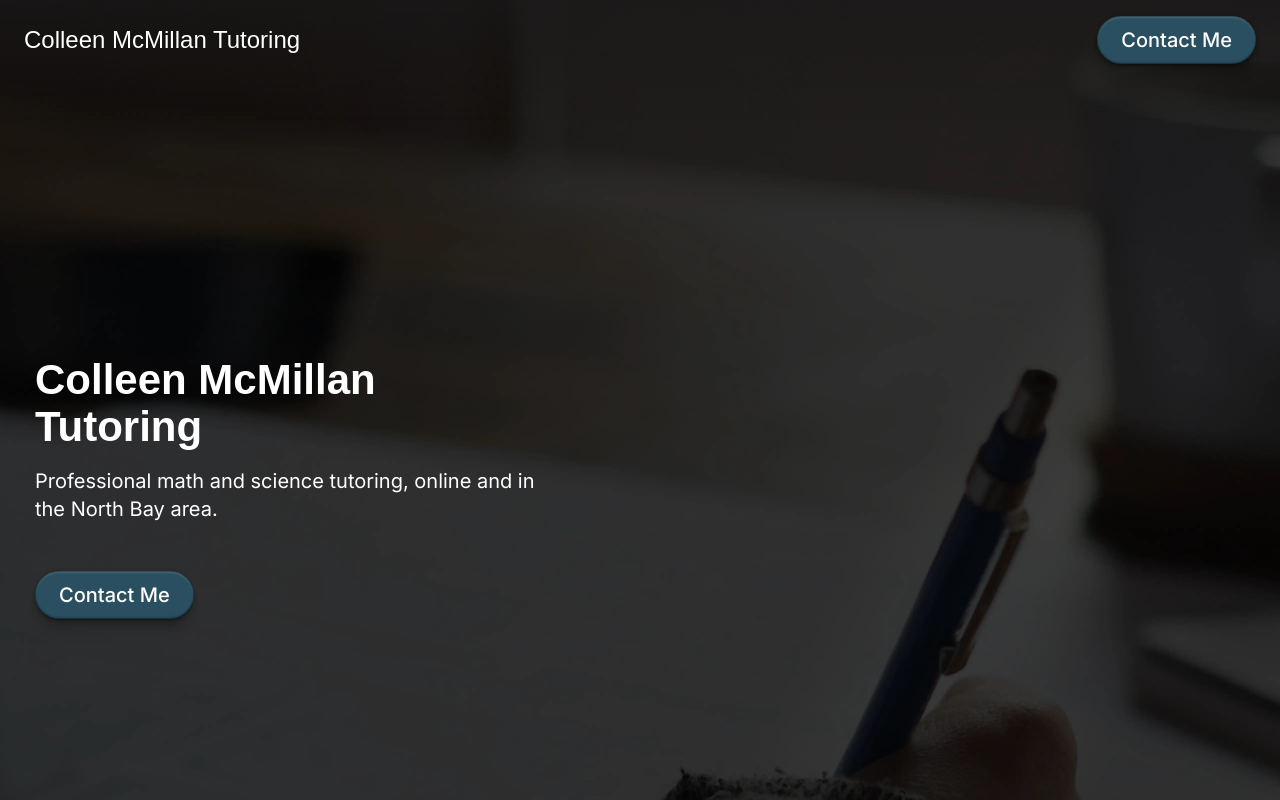
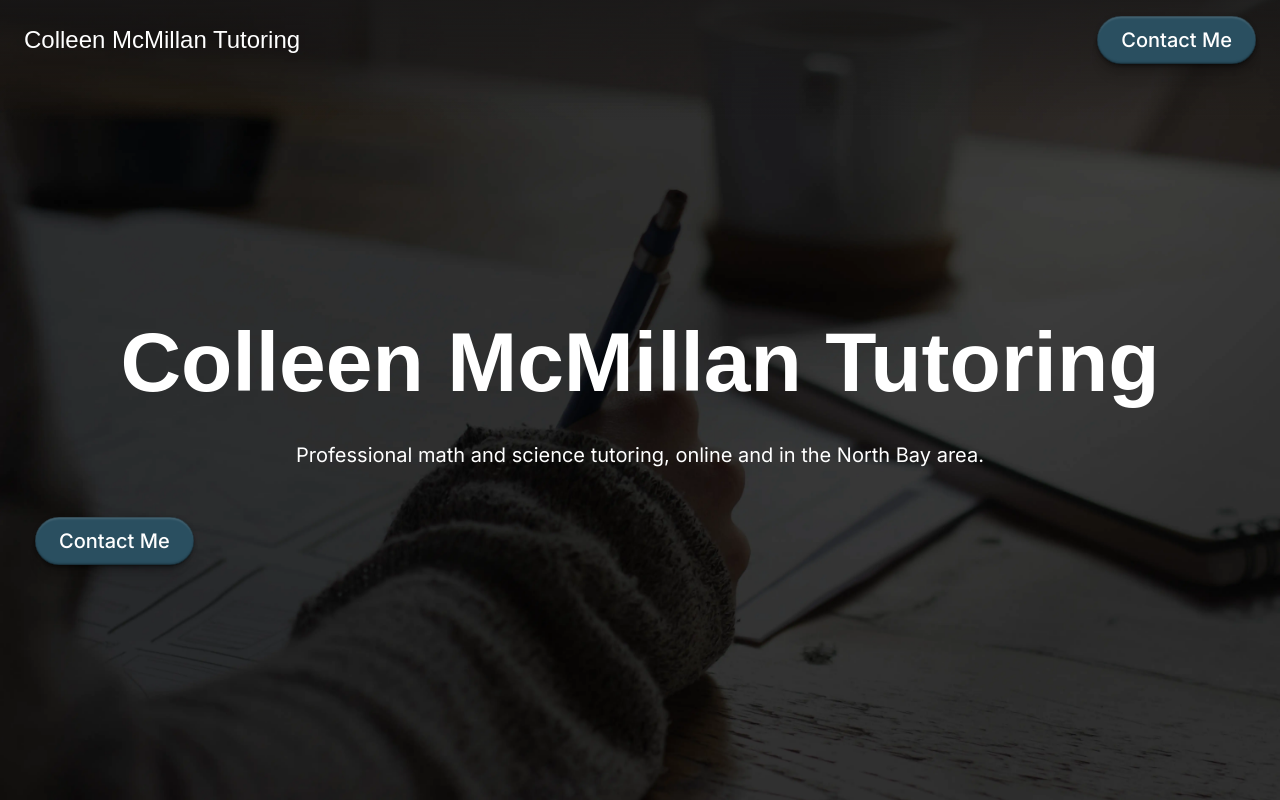
Before and after one commit to AMoore202/cmtutoring, a Next.js app: page / in a window 1280 px wide. Shown: the top 800 px of the page. Built offline with nearby package versions, Linux system fonts and the light colour scheme; a web font is replaced by a local one.

Commit message:
Updated hero section structure

```diff
--- a/src/app/page.tsx
+++ b/src/app/page.tsx
@@ -51,21 +51,19 @@ export default function Home() {
         <ContactButton />
       </div>
       <div
-        className="w-full flex items-center justify-center h-[500px] md:h-[650px] lg:h-[800px] xl:h-[1008px] bg-cover bg-center bg-no-repeat relative"
+        className="w-full flex items-center justify-center h-screen bg-cover bg-center bg-no-repeat relative pb-8"
         style={{ backgroundImage: "url('/heroimage_cropped.webp')" }}
       >
-        <div className="w-[700px] xl:w-[1210px] mx-5">
-          <div className="w-[300px] md:w-[450px] xl:w-[510px] 2xl:w-[595px] flex flex-col align-baseline gap-2 md:gap-4">
-            <h1 className="text-white text-2xl md:text-4xl xl:text-[42px] 2xl:text-5xl font-semibold font-header">
+        <div className="w-[1210px] mx-5 flex flex-col items-center justify-center h-full pt-32 gap-4">
+          <h1 className="text-white text-[84px] font-bold font-header">
             Colleen McMillan Tutoring
           </h1>
           <p className="text-white text-sm md:text-lg xl:text-xl 2xl:text-2xl font-sans">
-              Professional math and science tutoring, online and in the North
-              Bay area.
+            Professional math and science tutoring, online and in the North Bay
+            area.
           </p>
           <div className="w-full flex items-baseline py-5 md:py-8 2xl:py-9">
             <ContactButton />
-            </div>
           </div>
         </div>
       </div>
```
Also changed, not shown: public/heroimage_cropped.webp. Lines whose indentation alone changed are shown as unchanged.
